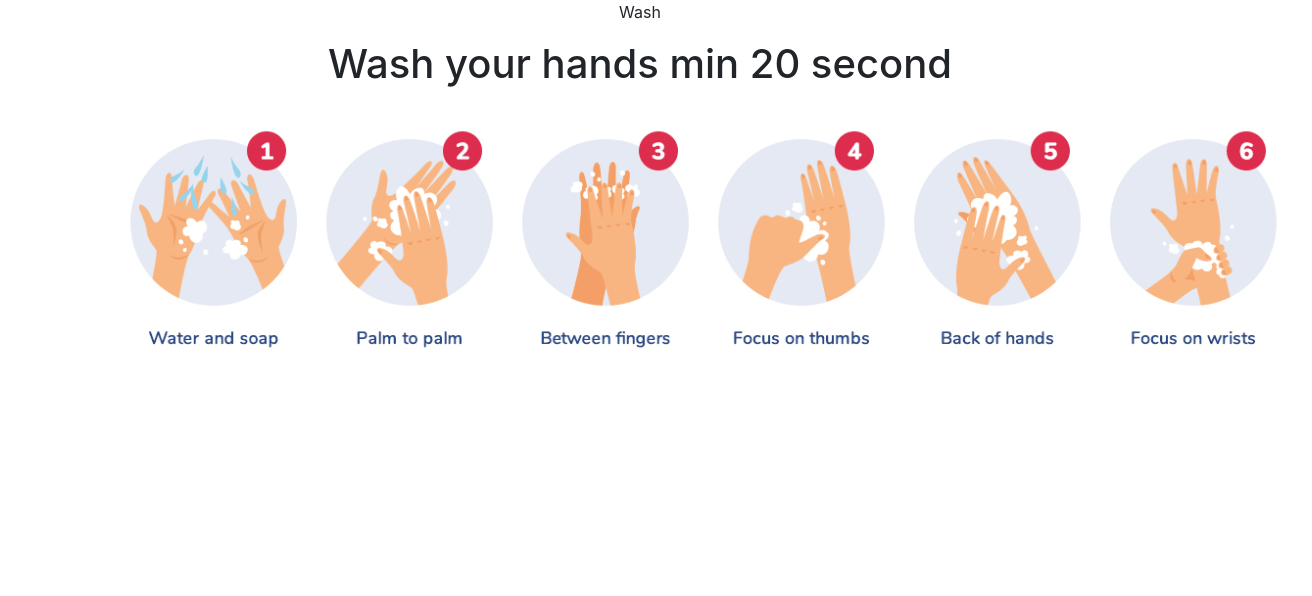
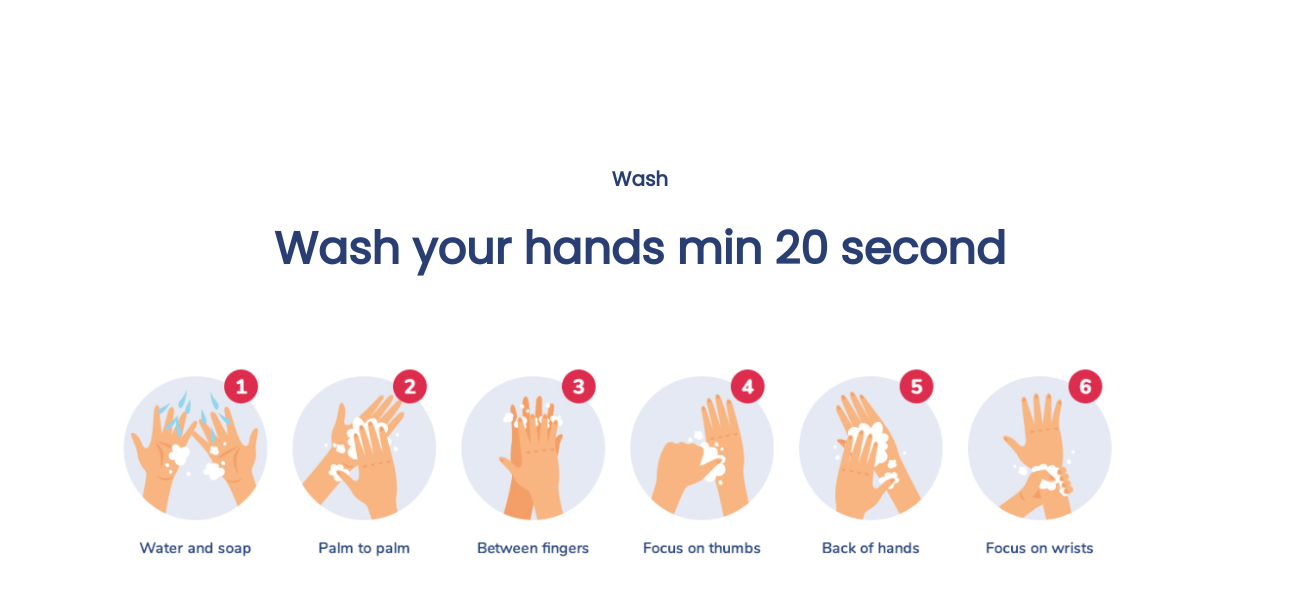
Before and after one commit to IrisGomis/queen-api, a React (Create React App) app: page /Wash in a window 1280 px wide. Shown: the top 596 px of the page, 1312 px wide, since content can reach past the window. Built offline with nearby package versions, Linux system fonts and the light colour scheme; a web font is replaced by a local one.

Commit message:
wash hands merge

```diff
--- a/src/components/templates/Wash.jsx
+++ b/src/components/templates/Wash.jsx
@@ -1,19 +1,20 @@
-import React from 'react';
+import React from "react";
+import "../templates/wash.css";
 import ImgWash from "../../images/wash.png";
 import "../../App";
-import "../templates/Wash.jsx"
-
 
 function Wash() {
   return (
-    <div className='container'>
-      <p>Wash</p>
-      <h1>Wash your hands min 20 second</h1>
-      <div className='hands-image'>
-       <img src={ImgWash} alt="foto-hands"></img>
-       </div>
+    <div className="container">
+      <div className="hands-text">
+        <h5 className="wash-tittle">Wash</h5>
+        <h1 className="wash-tittle-subtittle">Wash your hands min 20 second</h1>
+      </div>
+      <div className="hands-foto">
+        <img className="img-hands" src={ImgWash} alt="foto-hands"></img>
+      </div>
     </div>
-  )
+  );
 }
 
-export default Wash
+export default Wash;
--- a/src/components/templates/wash.css
+++ b/src/components/templates/wash.css
@@ -1,4 +1,25 @@
-.hands-image{
-    width: 60%;
+.img-hands{
+    width: 100%;
+    padding-right: 5%;
+    padding-top: 5%;
+    padding-bottom: 15%;
 }
-.
+
+.wash-tittle{
+    font-family: "Poppins";
+    font-weight: bolder;
+    margin-top: 15%;
+    padding-bottom: 1%;
+    color: #293f73;
+
+}
+
+.wash-tittle-subtittle{
+    font-size: calc(2em + 1vw);
+    font-weight: bolder;
+    padding-top: 1%;
+    font-family: "Poppins", sans-serif;
+    color: #293f73;
+
+
+}
```
